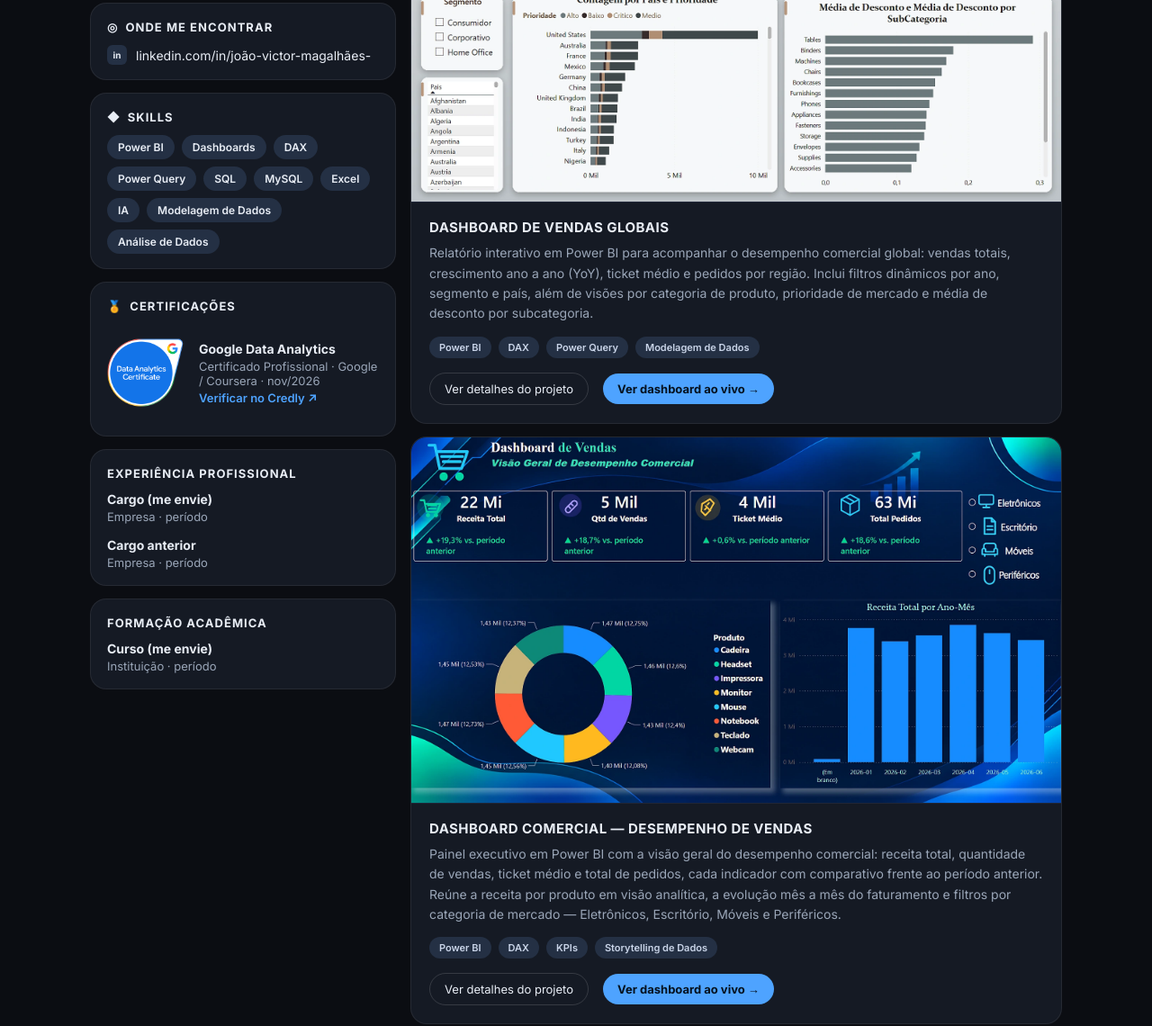
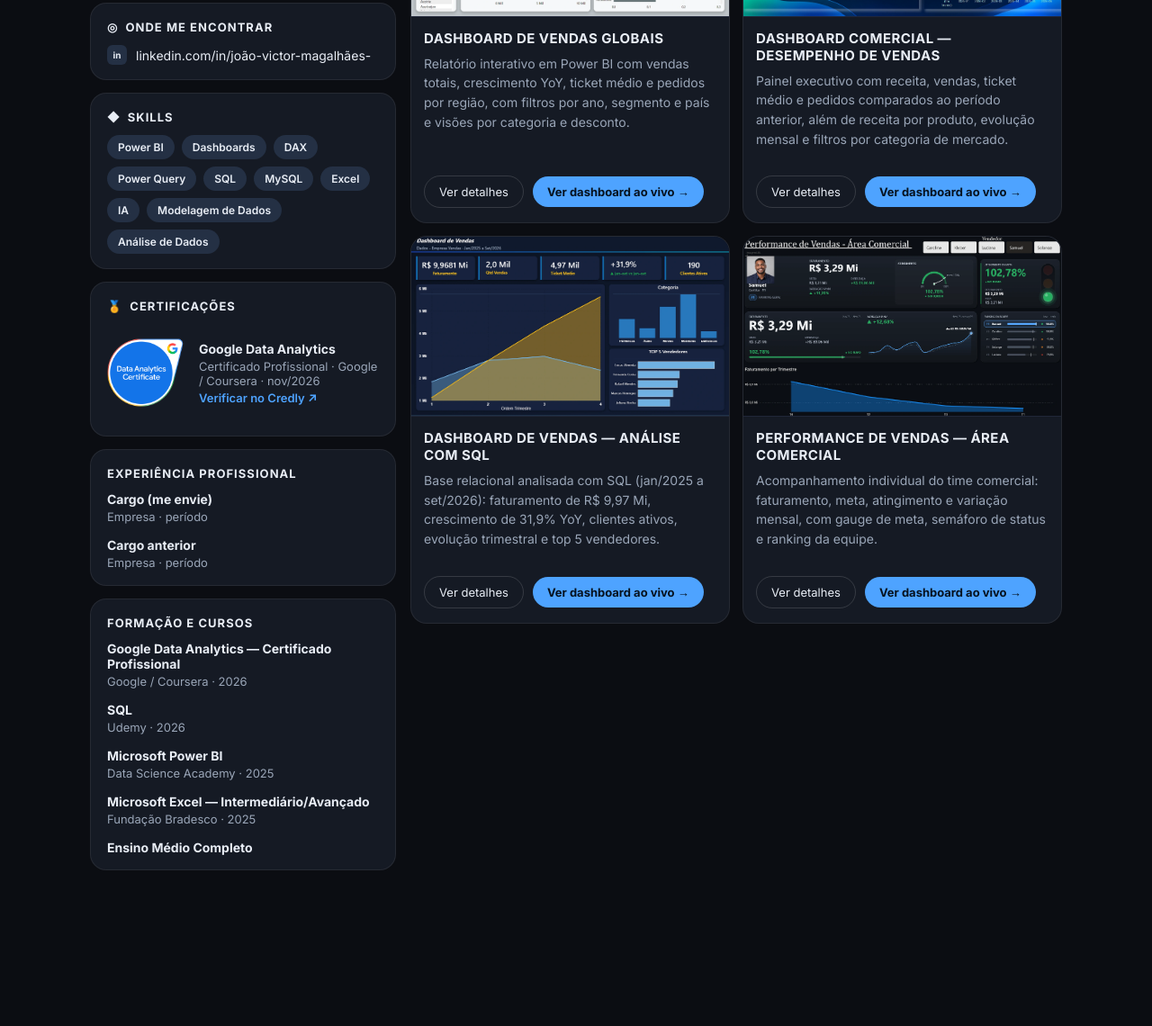
Before and after one commit to jvicttor-dev/Portfolio-, a plain HTML site: page index.html in a window 1280 px wide. Shown: the part 578-1718 px from the top of the page at 90% size. After the commit the page ends 1639 px from the top, so only its background shows below. Drawn offline with Linux system fonts and the light colour scheme.

Commit message:
Projetos em cartoes compactos, formacao preenchida e remove projetos vazios
Co-Authored-By: Claude Opus 5.5 <noreply@anthropic.com>

```diff
--- a/index.html
+++ b/index.html
@@ -7,7 +7,7 @@
   <link rel="preconnect" href="https://fonts.googleapis.com" />
   <link rel="preconnect" href="https://fonts.gstatic.com" crossorigin />
   <link href="https://fonts.googleapis.com/css2?family=Inter:wght@400;500;600;700;800&family=JetBrains+Mono:wght@400;600&display=swap" rel="stylesheet" />
-  <link rel="stylesheet" href="styles.css?v=3" />
+  <link rel="stylesheet" href="styles.css?v=4" />
 </head>
 <body>
   <main class="page">
@@ -130,11 +130,26 @@
         </article>
 
         <article class="card">
-          <h2>Formação acadêmica</h2>
+          <h2>Formação e cursos</h2>
           <ul class="timeline">
             <li>
-              <strong>Curso (me envie)</strong>
-              <span class="muted">Instituição · período</span>
+              <strong>Google Data Analytics — Certificado Profissional</strong>
+              <span class="muted">Google / Coursera · 2026</span>
+            </li>
+            <li>
+              <strong>SQL</strong>
+              <span class="muted">Udemy · 2026</span>
+            </li>
+            <li>
+              <strong>Microsoft Power BI</strong>
+              <span class="muted">Data Science Academy · 2025</span>
+            </li>
+            <li>
+              <strong>Microsoft Excel — Intermediário/Avançado</strong>
+              <span class="muted">Fundação Bradesco · 2025</span>
+            </li>
+            <li>
+              <strong>Ensino Médio Completo</strong>
             </li>
           </ul>
         </article>
@@ -142,125 +157,57 @@
 
       <section class="col-right">
         <section>
-          <h2 class="projects-title">📁 Projetos <small>(8)</small></h2>
+          <h2 class="projects-title">📁 Projetos <small>(4)</small></h2>
           <div class="projects">
-            <article class="project project-featured">
+            <article class="project project-real">
               <a class="project-media" href="https://app.powerbi.com/view?r=eyJrIjoiNjQzY2MxOGEtZTA5Ny00YTIxLWI5NzEtZmVhMTFhNjkyMTAyIiwidCI6ImMwNWY4NjQ5LWI5MjEtNDdkZi1hZjM0LTY4YTE4ZTc3MjU4NiJ9" target="_blank" rel="noopener noreferrer" aria-label="Abrir o dashboard de vendas globais">
                 <img src="assets/dashboard-vendas-hero.webp" alt="Dashboard de Vendas Globais no Power BI com KPIs de vendas totais, crescimento YoY, ticket médio, vendas por categoria, contagem por país e média de desconto por subcategoria" width="1924" height="1072" decoding="async" fetchpriority="high" />
               </a>
               <div class="project-body">
                 <h3>Dashboard de Vendas Globais</h3>
-                <p>Relatório interativo em Power BI para acompanhar o desempenho comercial global: vendas totais, crescimento ano a ano (YoY), ticket médio e pedidos por região. Inclui filtros dinâmicos por ano, segmento e país, além de visões por categoria de produto, prioridade de mercado e média de desconto por subcategoria.</p>
-                <ul class="project-tags">
-                  <li>Power BI</li>
-                  <li>DAX</li>
-                  <li>Power Query</li>
-                  <li>Modelagem de Dados</li>
-                </ul>
+                <p>Relatório interativo em Power BI com vendas totais, crescimento YoY, ticket médio e pedidos por região, com filtros por ano, segmento e país e visões por categoria e desconto.</p>
                 <div class="project-actions">
-                  <button class="ghost details-btn" type="button" data-open="detalhes-01">Ver detalhes do projeto</button>
+                  <button class="ghost details-btn" type="button" data-open="detalhes-01">Ver detalhes</button>
                   <a class="ghost primary" href="https://app.powerbi.com/view?r=eyJrIjoiNjQzY2MxOGEtZTA5Ny00YTIxLWI5NzEtZmVhMTFhNjkyMTAyIiwidCI6ImMwNWY4NjQ5LWI5MjEtNDdkZi1hZjM0LTY4YTE4ZTc3MjU4NiJ9" target="_blank" rel="noopener noreferrer">Ver dashboard ao vivo →</a>
                 </div>
               </div>
             </article>
-            <article class="project project-featured">
+            <article class="project project-real">
               <a class="project-media" href="https://app.powerbi.com/view?r=eyJrIjoiNGE4ZjY3YmYtNzg1YS00MWExLWFiYzctZTFhNzgxOGYxMzI0IiwidCI6ImMwNWY4NjQ5LWI5MjEtNDdkZi1hZjM0LTY4YTE4ZTc3MjU4NiJ9" target="_blank" rel="noopener noreferrer" aria-label="Abrir o dashboard comercial de desempenho">
                 <img src="assets/dashboard-comercial.webp" alt="Dashboard de Vendas com receita total de 22 Mi, 5 mil vendas, ticket médio de 4 mil e 63 mil pedidos, além de gráfico de receita por produto e evolução mensal" width="1814" height="1020" decoding="async" />
               </a>
               <div class="project-body">
                 <h3>Dashboard Comercial — Desempenho de Vendas</h3>
-                <p>Painel executivo em Power BI com a visão geral do desempenho comercial: receita total, quantidade de vendas, ticket médio e total de pedidos, cada indicador com comparativo frente ao período anterior. Reúne a receita por produto em visão analítica, a evolução mês a mês do faturamento e filtros por categoria de mercado — Eletrônicos, Escritório, Móveis e Periféricos.</p>
-                <ul class="project-tags">
-                  <li>Power BI</li>
-                  <li>DAX</li>
-                  <li>KPIs</li>
-                  <li>Storytelling de Dados</li>
-                </ul>
+                <p>Painel executivo com receita, vendas, ticket médio e pedidos comparados ao período anterior, além de receita por produto, evolução mensal e filtros por categoria de mercado.</p>
                 <div class="project-actions">
-                  <button class="ghost details-btn" type="button" data-open="detalhes-02">Ver detalhes do projeto</button>
+                  <button class="ghost details-btn" type="button" data-open="detalhes-02">Ver detalhes</button>
                   <a class="ghost primary" href="https://app.powerbi.com/view?r=eyJrIjoiNGE4ZjY3YmYtNzg1YS00MWExLWFiYzctZTFhNzgxOGYxMzI0IiwidCI6ImMwNWY4NjQ5LWI5MjEtNDdkZi1hZjM0LTY4YTE4ZTc3MjU4NiJ9" target="_blank" rel="noopener noreferrer">Ver dashboard ao vivo →</a>
                 </div>
               </div>
             </article>
-            <article class="project project-featured">
+            <article class="project project-real">
               <a class="project-media" href="https://app.powerbi.com/view?r=eyJrIjoiZDhjN2EwNDMtMjE3MS00NTVhLWExM2ItNjcwZTEwZWFlOTFkIiwidCI6ImMwNWY4NjQ5LWI5MjEtNDdkZi1hZjM0LTY4YTE4ZTc3MjU4NiJ9" target="_blank" rel="noopener noreferrer" aria-label="Abrir o dashboard de vendas com dados em SQL">
                 <img src="assets/dashboard-sql.webp" alt="Dashboard de Vendas com faturamento de 9,9 milhões, 2 mil vendas, ticket médio de 4,97 mil e 190 clientes ativos, com evolução trimestral, vendas por categoria e ranking dos 5 vendedores" width="1814" height="1020" decoding="async" />
               </a>
               <div class="project-body">
                 <h3>Dashboard de Vendas — Análise com SQL</h3>
-                <p>Relatório construído sobre uma base de dados relacional analisada com SQL, cobrindo o período de jan/2025 a set/2026. Apresenta faturamento de R$ 9,97 Mi, volume de vendas, ticket médio, crescimento de 31,9% na comparação jan–set contra jan–set e clientes ativos. Traz ainda a evolução do faturamento por trimestre, a distribuição por categoria de produto e o ranking dos 5 melhores vendedores para acompanhamento da performance do time.</p>
-                <ul class="project-tags">
-                  <li>Power BI</li>
-                  <li>SQL</li>
-                  <li>DAX</li>
-                  <li>Modelagem de Dados</li>
-                </ul>
+                <p>Base relacional analisada com SQL (jan/2025 a set/2026): faturamento de R$ 9,97 Mi, crescimento de 31,9% YoY, clientes ativos, evolução trimestral e top 5 vendedores.</p>
                 <div class="project-actions">
-                  <button class="ghost details-btn" type="button" data-open="detalhes-03">Ver detalhes do projeto</button>
+                  <button class="ghost details-btn" type="button" data-open="detalhes-03">Ver detalhes</button>
                   <a class="ghost primary" href="https://app.powerbi.com/view?r=eyJrIjoiZDhjN2EwNDMtMjE3MS00NTVhLWExM2ItNjcwZTEwZWFlOTFkIiwidCI6ImMwNWY4NjQ5LWI5MjEtNDdkZi1hZjM0LTY4YTE4ZTc3MjU4NiJ9" target="_blank" rel="noopener noreferrer">Ver dashboard ao vivo →</a>
                 </div>
               </div>
             </article>
-            <article class="project project-featured">
+            <article class="project project-real">
               <a class="project-media" href="https://app.powerbi.com/view?r=eyJrIjoiYzUwZjZkYjItMGI5OS00ZGUzLThhNzEtYjllODI2NmUwMWJiIiwidCI6ImMwNWY4NjQ5LWI5MjEtNDdkZi1hZjM0LTY4YTE4ZTc3MjU4NiJ9" target="_blank" rel="noopener noreferrer" aria-label="Abrir o dashboard de performance de vendas da área comercial">
                 <img src="assets/dashboard-performance.webp" alt="Dashboard de Performance de Vendas da área comercial com faturamento de 3,29 milhões, meta de 3,21 milhões, atingimento de 102,78 por cento, gauge de meta, semáforo, ranking da equipe e faturamento por trimestre" width="1874" height="1054" decoding="async" />
               </a>
               <div class="project-body">
                 <h3>Performance de Vendas — Área Comercial</h3>
-                <p>Painel de acompanhamento individual do time comercial: cada vendedor tem sua própria visão, com faturamento, meta, diferença em reais, variação mês a mês e percentual de atingimento. Traz gauge de meta, semáforo de status (NO RUMO / ATENÇÃO) e ranking da equipe com a meta marcada como referência — o que permite comparar quem bate a meta com quem está perto dela em volume de resultado.</p>
-                <ul class="project-tags">
-                  <li>Power BI</li>
-                  <li>DAX</li>
-                  <li>KPIs</li>
-                  <li>Metas &amp; Atingimento</li>
-                </ul>
+                <p>Acompanhamento individual do time comercial: faturamento, meta, atingimento e variação mensal, com gauge de meta, semáforo de status e ranking da equipe.</p>
                 <div class="project-actions">
-                  <button class="ghost details-btn" type="button" data-open="detalhes-04">Ver detalhes do projeto</button>
+                  <button class="ghost details-btn" type="button" data-open="detalhes-04">Ver detalhes</button>
                   <a class="ghost primary" href="https://app.powerbi.com/view?r=eyJrIjoiYzUwZjZkYjItMGI5OS00ZGUzLThhNzEtYjllODI2NmUwMWJiIiwidCI6ImMwNWY4NjQ5LWI5MjEtNDdkZi1hZjM0LTY4YTE4ZTc3MjU4NiJ9" target="_blank" rel="noopener noreferrer">Ver dashboard ao vivo →</a>
-                </div>
-              </div>
-            </article>
-            <article class="project">
-              <div class="thumb t1" aria-hidden="true"></div>
-              <div class="project-body">
-                <h3>Análise de vendas e metas</h3>
-                <p>Painel para líderes e equipes comerciais acompanharem performance, metas e oportunidades de melhoria, com recortes dinâmicos por período, vendedor e canal.</p>
-                <div class="project-actions">
-                  <button class="ghost" type="button">Ver detalhes</button>
-                  <a class="ghost" href="#">Abrir projeto</a>
-                </div>
-              </div>
-            </article>
-            <article class="project">
-              <div class="thumb t2" aria-hidden="true"></div>
-              <div class="project-body">
-                <h3>Análise de vendas e clientes</h3>
-                <p>Dashboard para transformar dados de vendas e clientes em insights: faturamento, ticket médio, concentração de receita e comportamento ao longo do tempo.</p>
-                <div class="project-actions">
-                  <button class="ghost" type="button">Ver detalhes</button>
-                  <a class="ghost" href="#">Abrir projeto</a>
-                </div>
-              </div>
-            </article>
-            <article class="project">
-              <div class="thumb t3" aria-hidden="true"></div>
-              <div class="project-body">
-                <h3>Painel operacional</h3>
-                <p>Visão executiva de indicadores-chave, com comparativo de períodos, decomposição de resultados e tooltips para investigação rápida.</p>
-                <div class="project-actions">
-                  <button class="ghost" type="button">Ver detalhes</button>
-                  <a class="ghost" href="#">Abrir projeto</a>
-                </div>
-              </div>
-            </article>
-            <article class="project">
-              <div class="thumb t4" aria-hidden="true"></div>
-              <div class="project-body">
-                <h3>Performance comparativa</h3>
-                <p>Análise comparativa de desempenho entre lojas, segmentos e períodos — faturamento, mix de produtos e formas de pagamento.</p>
-                <div class="project-actions">
-                  <button class="ghost" type="button">Ver detalhes</button>
-                  <a class="ghost" href="#">Abrir projeto</a>
                 </div>
               </div>
             </article>
--- a/styles.css
+++ b/styles.css
@@ -275,6 +275,19 @@ html, body {
 /* Projeto em destaque: card de largura total com preview nítido */
 .project-featured { grid-column: 1 / -1; }
 
+/* Cartões dos projetos reais: mesmo tamanho dos cartões pequenos, texto de até 4 linhas */
+.project-real { display: flex; flex-direction: column; }
+.project-real .project-media img { aspect-ratio: 16 / 9; object-fit: cover; }
+.project-real .project-body { display: flex; flex-direction: column; flex: 1; }
+.project-real p {
+  display: -webkit-box;
+  -webkit-line-clamp: 4;
+  -webkit-box-orient: vertical;
+  overflow: hidden;
+  margin-bottom: 14px;
+}
+.project-real .project-actions { margin-top: auto; flex-wrap: wrap; gap: 10px; }
+
 .project-media {
   display: block;
   overflow: hidden;
```
